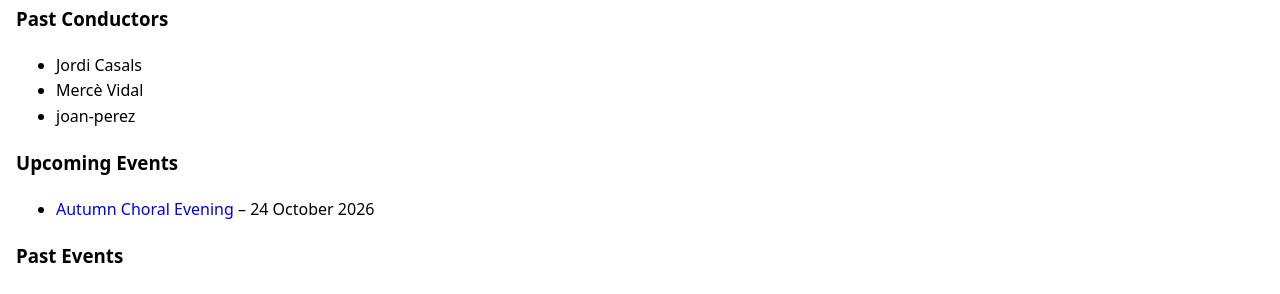
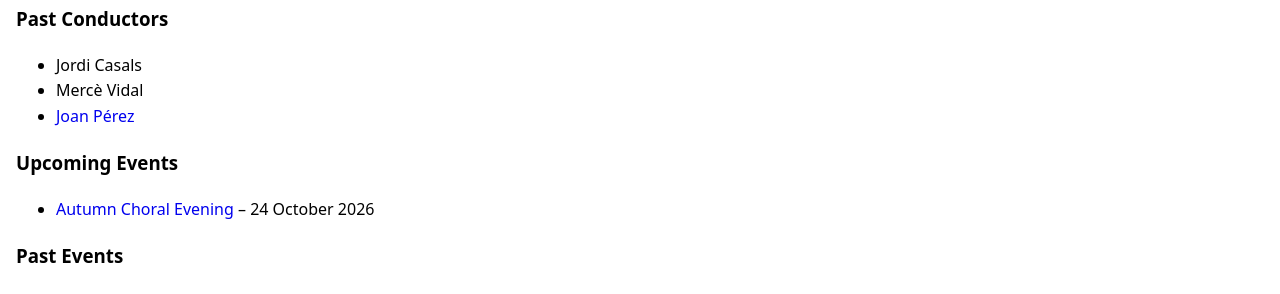
Before and after one commit to jllobera/quicanta, a Jekyll site: the page built from _choirs/coral-montsalvat.md, in a window 1280 px wide. Shown: the part 490-784 px from the top of the page. Built offline with Jekyll 4.4.1, drawn with Linux system fonts in a browser that asks for light colours; part of the change alters nothing that is shown.

Commit message:
Change 'name' to 'slug' for conductor entry

```diff
--- a/_choirs/coral-montsalvat.md
+++ b/_choirs/coral-montsalvat.md
@@ -12,7 +12,7 @@ conductors:
 past_conductors:
   - name: "Jordi Casals"
   - name: "Mercè Vidal"
-  - name: joan-perez
+  - slug: joan-perez
 ---
 Coral Montsalvat is a long-standing mixed choir from Girona with a strong
 focus on Catalan choral tradition and large-scale vocal works.
```
